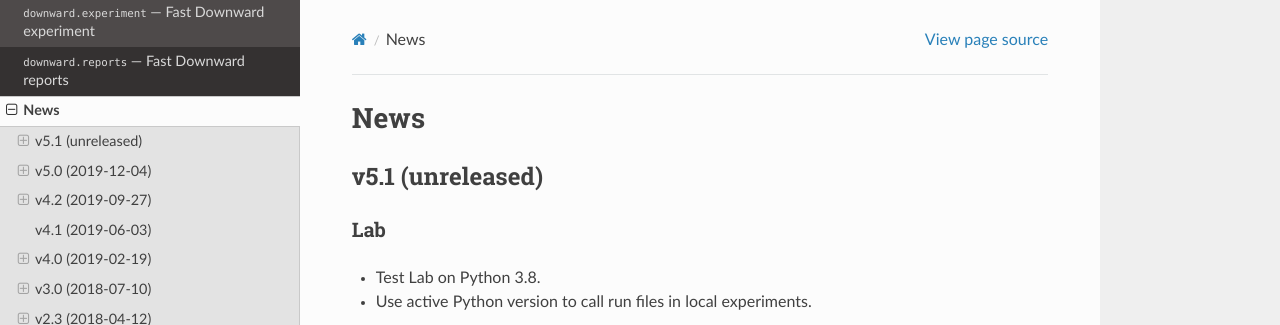
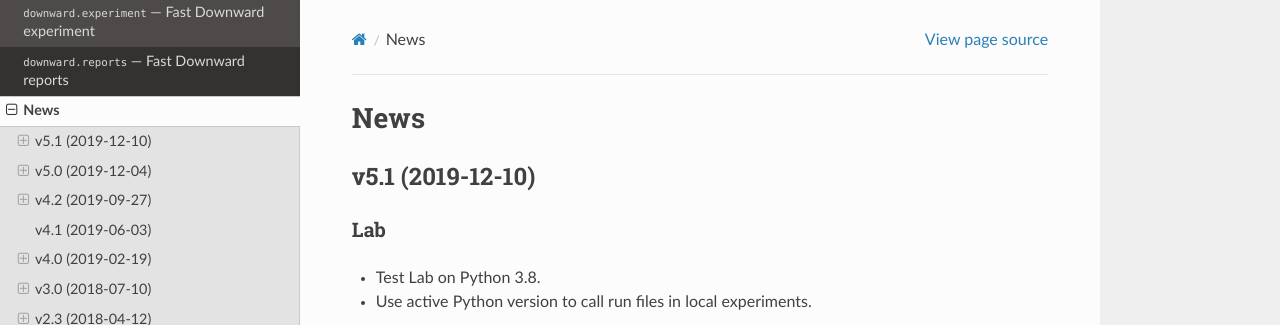
Before and after one commit to aibasel/lab, a Sphinx documentation site: the page built from docs/news.rst, in a window 1280 px wide and 900 px high. Shown: the top 325 px of the window. Built offline with Sphinx 7.4.7 and the Read the Docs theme 2.0.0, drawn with Linux system fonts in a browser that asks for light colours; pages that are not in the unit, such as notebooks, are missing from menus.

Commit message:
Add release date to news file.

```diff
--- a/docs/news.rst
+++ b/docs/news.rst
@@ -1,7 +1,7 @@
 News
 ====
 
-v5.1 (unreleased)
+v5.1 (2019-12-10)
 -----------------
 
 Lab
```
